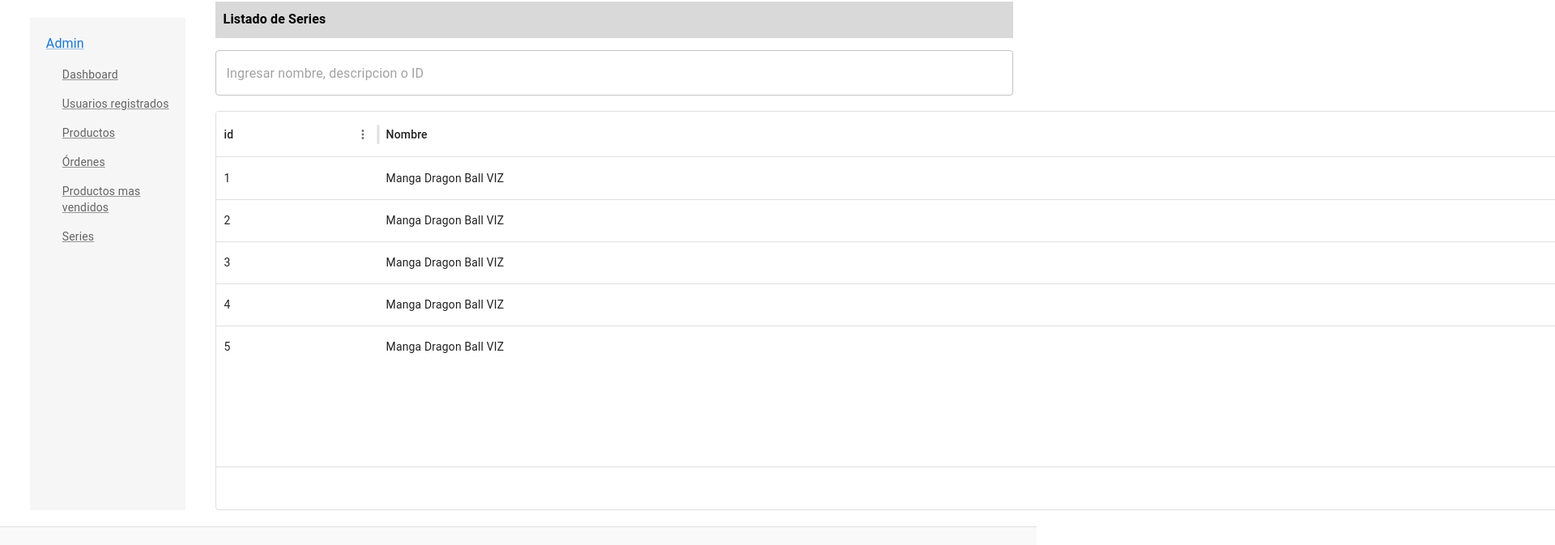
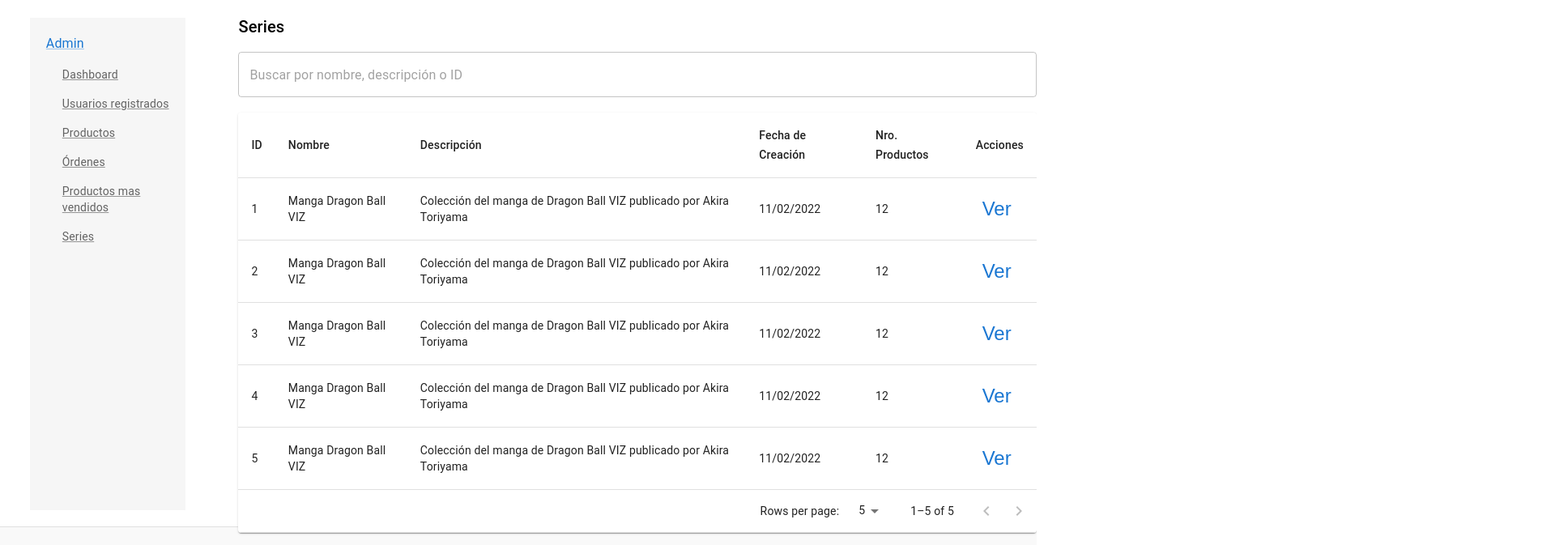
Before and after one commit to imwaltdiaz/tienda-online, a React (Create React App) app: page /series in a window 1280 px wide. Shown: the part 78-751 px from the top of the page at 81% size, 1920 px wide, since content can reach past the window. Built offline with nearby package versions, Linux system fonts and the light colour scheme.

Commit message:
Listado Series corregido

```diff
--- a/src/components/admin/Series.js
+++ b/src/components/admin/Series.js
@@ -1,39 +1,131 @@
-import * as React from 'react';
-import Header from '../common/header';
-import Footer from '../common/footer';
-import { Container, Stack, TextField, Typography } from '@mui/material';
-import Box from '@mui/material/Box';
-import TitleBar from '../common/titleBar';
-import DataTable2 from '../common/dataTable2';
+import React, { useState, useEffect } from 'react';
+import { Container, Stack, TextField, Typography, Box, Table, TableBody, TableCell, TableContainer, TableHead, TableRow, Paper, TableFooter, TablePagination, IconButton } from '@mui/material';
+import { KeyboardArrowLeft, KeyboardArrowRight } from '@mui/icons-material';
+import seriesData from './seriesData.json'; // Importa los datos desde el JSON
+
+function TablePaginationActions(props) {
+  const { count, page, rowsPerPage, onPageChange } = props;
+
+  const handleBackButtonClick = (event) => {
+    onPageChange(event, page - 1);
+  };
+
+  const handleNextButtonClick = (event) => {
+    onPageChange(event, page + 1);
+  };
+
+  return (
+    <Box sx={{ flexShrink: 0, ml: 2.5 }}>
+      <IconButton
+        onClick={handleBackButtonClick}
+        disabled={page === 0}
+        aria-label="previous page"
+      >
+        <KeyboardArrowLeft />
+      </IconButton>
+      <IconButton
+        onClick={handleNextButtonClick}
+        disabled={page >= Math.ceil(count / rowsPerPage) - 1}
+        aria-label="next page"
+      >
+        <KeyboardArrowRight />
+      </IconButton>
+    </Box>
+  );
+}
 
 export function Series() {
-  const columnas = ["id",200,"Nombre",3000,"Descripcion",300,"Fecha de Creacion",150,"Nro. Productos",150,"Acciones",90,"Opciones",90,"xddd",90];
-  const datos = [1, "Manga Dragon Ball VIZ", "Coleccion del manga de dragon ball VIZ publicado por Akira Toriyama","11/02/2022", 12, "Ver","Editar/Eliminar","XDDDD"
-  ,2, "Manga Dragon Ball VIZ", "Coleccion del manga de dragon ball VIZ publicado por Akira Toriyama","11/02/2022", 12, "Ver","Editar/Eliminar","XDDDD"
-  ,3, "Manga Dragon Ball VIZ", "Coleccion del manga de dragon ball VIZ publicado por Akira Toriyama","11/02/2022", 12, "Ver","Editar/Eliminar","XDDDD"
-  ,4, "Manga Dragon Ball VIZ", "Coleccion del manga de dragon ball VIZ publicado por Akira Toriyama","11/02/2022", 12, "Ver","Editar/Eliminar","XDDDD"
-  ,5, "Manga Dragon Ball VIZ", "Coleccion del manga de dragon ball VIZ publicado por Akira Toriyama","11/02/2022", 12, "Ver","Editar/Eliminar","XDDDD"
-  ]
+  const [searchTerm, setSearchTerm] = useState("");
+  const [filteredData, setFilteredData] = useState(seriesData);
+  const [page, setPage] = useState(0);
+  const [rowsPerPage, setRowsPerPage] = useState(5);
+
+  useEffect(() => {
+    setFilteredData(
+      seriesData.filter((serie) =>
+        serie.nombre.toLowerCase().includes(searchTerm.toLowerCase()) ||
+        serie.descripcion.toLowerCase().includes(searchTerm.toLowerCase()) ||
+        serie.id.toString().includes(searchTerm)
+      )
+    );
+  }, [searchTerm]);
+
+  const handleChangePage = (event, newPage) => {
+    setPage(newPage);
+  };
+
+  const handleChangeRowsPerPage = (event) => {
+    setRowsPerPage(parseInt(event.target.value, 10));
+    setPage(0);
+  };
 
   return (
-    <>
-      <Stack
-        direction="column"
-        justifyContent="flex-start"
-        paddingLeft="1vw"
-      >
-        <TitleBar title={'Listado de Series'} />
-        <TextField id='Serie' placeholder='Ingresar nombre, descripcion o ID' variant='outlined'
+    <Box sx={{ display: 'flex', flexDirection: 'column', height: '77vh' }}>
+      <Stack direction="column" justifyContent="flex-start" paddingLeft="1vw" sx={{ flexGrow: 1 }}>
+        <Typography variant="h6" component="div" sx={{ paddingTop: "15px", paddingBottom: "15px" }}>
+          Series
+        </Typography>
+        <TextField
+          id='Serie'
+          placeholder='Buscar por nombre, descripción o ID'
+          variant='outlined'
+          value={searchTerm}
+          onChange={(e) => setSearchTerm(e.target.value)}
           sx={{
-            paddingTop: "15px",
             paddingBottom: "30px",
             height: '45px',
             width: '77vw',
           }}
-        >
-        </TextField>
-        <DataTable2 columnas={columnas} datos={datos}/>
+        />
+        <TableContainer component={Paper} sx={{ flexGrow: 1 }}>
+          <Table stickyHeader aria-label="sticky table">
+            <TableHead>
+              <TableRow>
+                <TableCell>ID</TableCell>
+                <TableCell>Nombre</TableCell>
+                <TableCell>Descripción</TableCell>
+                <TableCell>Fecha de Creación</TableCell>
+                <TableCell>Nro. Productos</TableCell>
+                <TableCell>Acciones</TableCell>
+              </TableRow>
+            </TableHead>
+            <TableBody>
+              {filteredData.slice(page * rowsPerPage, page * rowsPerPage + rowsPerPage).map((serie) => (
+                <TableRow key={serie.id}>
+                  <TableCell>{serie.id}</TableCell>
+                  <TableCell>{serie.nombre}</TableCell>
+                  <TableCell>{serie.descripcion}</TableCell>
+                  <TableCell>{serie.fechaCreacion}</TableCell>
+                  <TableCell>{serie.numProductos}</TableCell>
+                  <TableCell>
+                    <IconButton color="primary">Ver</IconButton>
+                  </TableCell>
+                </TableRow>
+              ))}
+            </TableBody>
+            <TableFooter>
+              <TableRow>
+                <TablePagination
+                  rowsPerPageOptions={[5, 10, 25]}
+                  colSpan={6}
+                  count={filteredData.length}
+                  rowsPerPage={rowsPerPage}
+                  page={page}
+                  SelectProps={{
+                    inputProps: {
+                      'aria-label': 'rows per page',
+                    },
+                    native: true,
+                  }}
+                  onPageChange={handleChangePage}
+                  onRowsPerPageChange={handleChangeRowsPerPage}
+                  ActionsComponent={TablePaginationActions}
+                />
+              </TableRow>
+            </TableFooter>
+          </Table>
+        </TableContainer>
       </Stack>
-    </>
+    </Box>
   );
 }
--- /dev/null
+++ b/src/components/admin/seriesData.json
@@ -0,0 +1,42 @@
+[
+  {
+    "id": 1,
+    "nombre": "Manga Dragon Ball VIZ",
+    "descripcion": "Colección del manga de Dragon Ball VIZ publicado por Akira Toriyama",
+    "fechaCreacion": "11/02/2022",
+    "numProductos": 12,
+    "acciones": "Ver"
+  },
+  {
+    "id": 2,
+    "nombre": "Manga Dragon Ball VIZ",
+    "descripcion": "Colección del manga de Dragon Ball VIZ publicado por Akira Toriyama",
+    "fechaCreacion": "11/02/2022",
+    "numProductos": 12,
+    "acciones": "Ver"
+  },
+  {
+    "id": 3,
+    "nombre": "Manga Dragon Ball VIZ",
+    "descripcion": "Colección del manga de Dragon Ball VIZ publicado por Akira Toriyama",
+    "fechaCreacion": "11/02/2022",
+    "numProductos": 12,
+    "acciones": "Ver"
+  },
+  {
+    "id": 4,
+    "nombre": "Manga Dragon Ball VIZ",
+    "descripcion": "Colección del manga de Dragon Ball VIZ publicado por Akira Toriyama",
+    "fechaCreacion": "11/02/2022",
+    "numProductos": 12,
+    "acciones": "Ver"
+  },
+  {
+    "id": 5,
+    "nombre": "Manga Dragon Ball VIZ",
+    "descripcion": "Colección del manga de Dragon Ball VIZ publicado por Akira Toriyama",
+    "fechaCreacion": "11/02/2022",
+    "numProductos": 12,
+    "acciones": "Ver"
+  }
+]
```
Also changed, not shown: src/components/common/dataTable2.js (line endings or trailing spaces).
